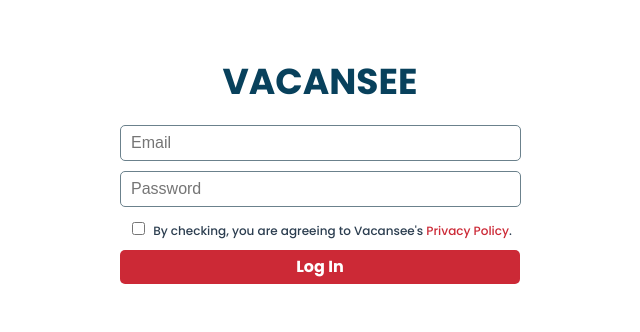
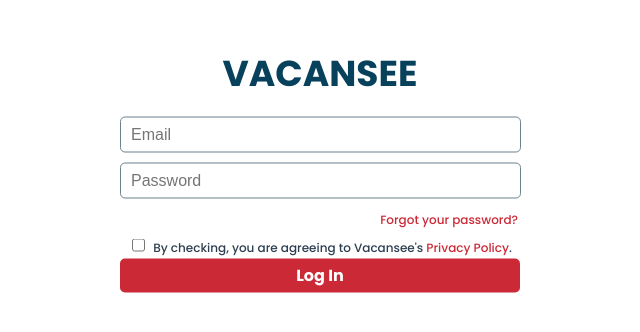
Before and after one commit to TomSchoolar/Vacansee, a Vue app in the folder client/: page /login in a window 1280 px wide. Shown: the part 226-558 px from the top of the page, without its empty margins (320-960 px from the left). Built offline with nearby package versions, Linux system fonts and the light colour scheme.

Commit message:
Alter /login to add password reset link

```diff
--- a/client/src/views/auth/LogIn.vue
+++ b/client/src/views/auth/LogIn.vue
@@ -3,7 +3,9 @@
 		<form @submit.prevent='login' class='auth-page-container'>
 			<p class='auth-page-logo'>Vacansee</p>
 			<input v-model='email' type='email' placeholder='Email' required />
-			<input v-model='password' type='password' placeholder='Password' required />
+			<input v-model='password' type='password' placeholder='Password' id='password' required />
+			<label for='password' class='reset-label'><router-link to='/reset' class='reset-link'>Forgot your password?</router-link></label>
+			<br />
 			<input type='checkbox' id='privacy' name='privacy' required />
 			<label for='privacy'>By checking, you are agreeing to Vacansee's <router-link to='/privacy' class='privacy-policy'>Privacy Policy</router-link>.</label>
 			<button class='submit'>Log In</button>
@@ -55,7 +57,6 @@
 		font-size: 12px;
 		text-align: left;
 		margin: 0 0 10px 5px;
-		display: inline-block;
 	}
 
 	.auth-page {
@@ -118,6 +119,20 @@
 		color: var(--red-focus);
 	}
 
+	.reset-label {
+		float: right;
+		margin: 2px;
+	}
+
+	.reset-link {
+		color: var(--red);
+		text-decoration: none;
+	}
+
+	.reset-link:hover {
+		color: var(--red-focus);
+	}
+
     .submit:active, .submit:focus, .submit:hover {
         background: var(--red-focus);
         cursor: pointer;
```
